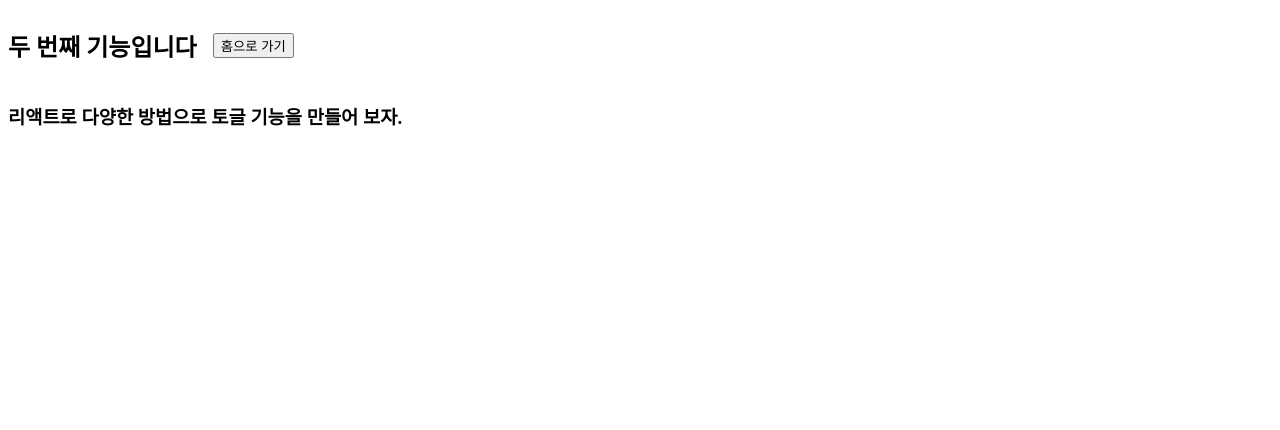
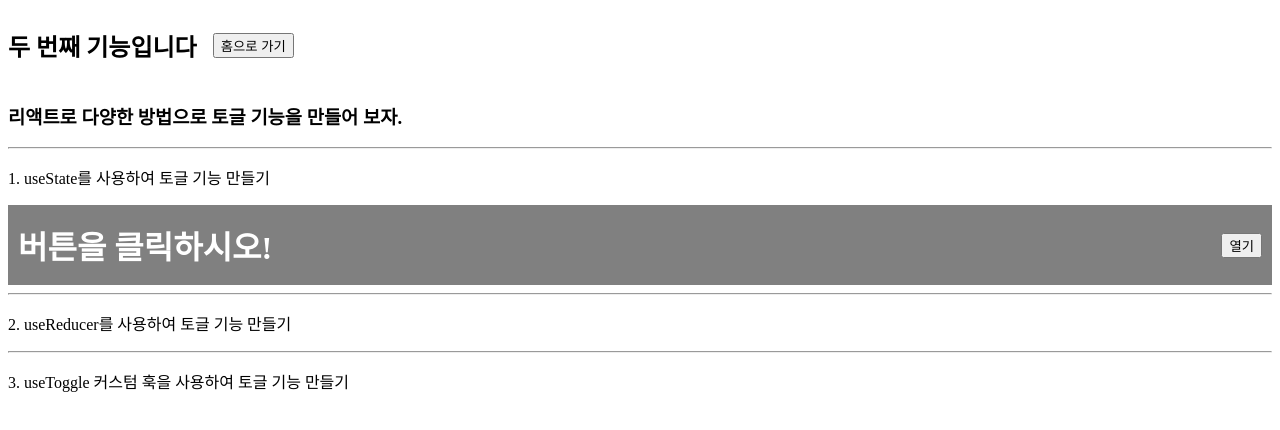
Before and after one commit to Dessert99/ReactPractice, a React (Create React App) app: page /No2 in a window 1280 px wide. Shown: the top 430 px of the page. Built offline with nearby package versions, Linux system fonts and the light colour scheme; a web font is replaced by a local one.

Commit message:
useState &&연산자 사용

```diff
--- a/src/views/no_2/No2.jsx
+++ b/src/views/no_2/No2.jsx
@@ -1,5 +1,6 @@
-import React from 'react';
+import { React } from 'react';
 import LinkButton from '../../components/LinkButton';
+import No2useState from './No2useState';
 
 const No2 = () => {
   return (
@@ -10,8 +11,22 @@ const No2 = () => {
           <LinkButton to="/">홈으로 가기</LinkButton>
         </div>
         <h3>리액트로 다양한 방법으로 토글 기능을 만들어 보자.</h3>
+        <hr />
       </div>
-      <div className="no2_main"></div>
+      <div className="no2_main">
+        <div className="toggle1">
+          <p>1. useState를 사용하여 토글 기능 만들기</p>
+          <No2useState />
+        </div>
+        <hr />
+        <div className="toggle2">
+          <p>2. useReducer를 사용하여 토글 기능 만들기</p>
+        </div>
+        <hr />
+        <div className="toggle3">
+          <p>3. useToggle 커스텀 훅을 사용하여 토글 기능 만들기</p>
+        </div>
+      </div>
     </>
   );
 };
--- /dev/null
+++ b/src/views/no_2/No2useState.jsx
@@ -0,0 +1,45 @@
+import { useState } from 'react';
+
+const No2useState = () => {
+  const [isOpen, setIsOpen] = useState(false); //처음에는 닫혀있어야 해서 false로 설정.
+
+  //토글 함수
+  const handleToggle = () => {
+    setIsOpen(!isOpen); // on, off 기능
+  };
+  return (
+    <>
+      <div
+        style={{
+          display: 'flex',
+          justifyContent: 'space-between',
+          alignItems: 'center', //버튼, 글씨 높이 조절됨. (flex랑 함께 써야 함.)
+          padding: '10px',
+          backgroundColor: 'gray',
+          height: '60px',
+          color: '#fff', //폰트 색 변경
+        }}
+      >
+        <h1>버튼을 클릭하시오!</h1>
+        <button onClick={handleToggle}>{isOpen ? '닫기' : '열기'}</button>
+      </div>
+      {isOpen && ( //조건부 렌더링
+        <p
+          style={{
+            margin: '0px', // margin을 없애야 바로 밑에 생성된다.
+            display: 'flex',
+            alignItems: 'center',
+            padding: '10px',
+            backgroundColor: 'red',
+            height: '60px',
+            color: '#fff', //폰트 색 변경
+          }}
+        >
+          <h1>토글 연습 중입니다.</h1>
+        </p>
+      )}
+    </>
+  );
+};
+
+export default No2useState;
```
